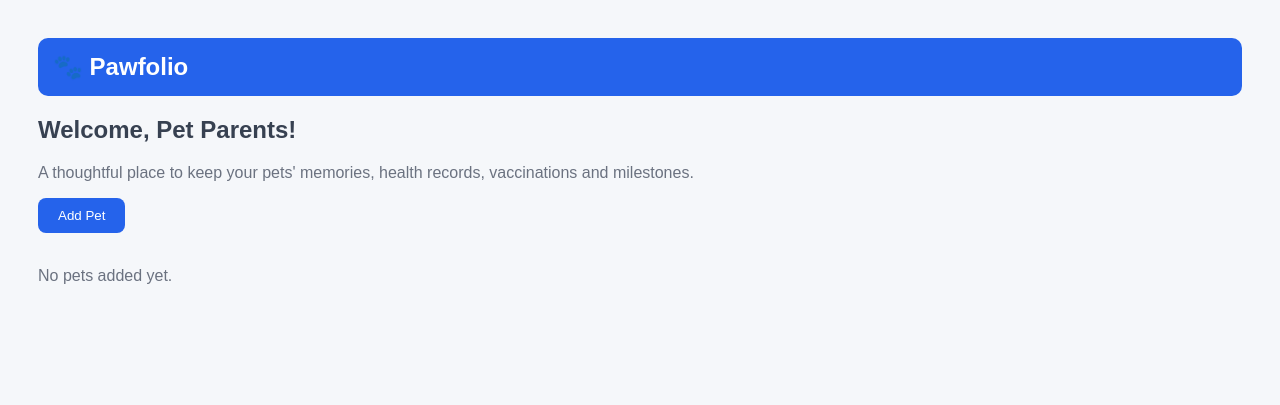
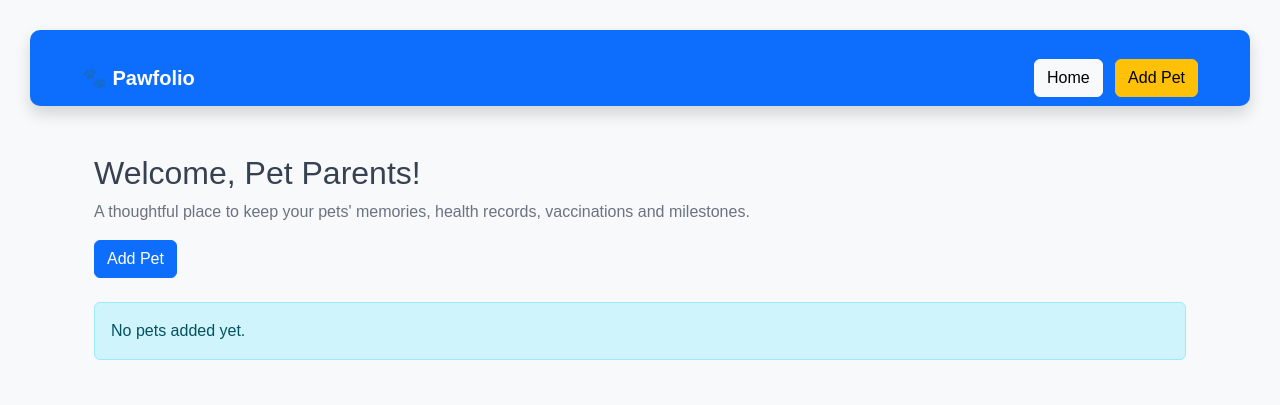
Before and after one commit to rishikatoch/pawfolio, a Flask app: page / in a window 1280 px wide. Shown: the top 405 px of the page. Run offline with Flask 3, Linux system fonts and the light colour scheme; data that the repository does not hold is empty.

Commit message:
Add pet image upload and profile improvements

```diff
--- a/app/routes.py
+++ b/app/routes.py
@@ -54,6 +54,9 @@ def add_pet():
                     "add_pet.html",
                     error="Weight must be a valid number."
                 )
+
+            print("UPLOAD_FOLDER =", app.config["UPLOAD_FOLDER"])
+            print("photo =", photo)
 
         filename = None
 
--- /dev/null
+++ b/app/templates/base.html
@@ -0,0 +1,66 @@
+<!DOCTYPE html>
+<html lang="en">
+
+<head>
+
+    <meta charset="UTF-8">
+
+    <meta name="viewport"
+          content="width=device-width, initial-scale=1">
+
+    <title>Pawfolio</title>
+
+    <link href="https://cdn.jsdelivr.net/npm/bootstrap@5.3.7/dist/css/bootstrap.min.css"
+          rel="stylesheet">
+
+    <link rel="stylesheet"
+          href="{{ url_for('static', filename='style.css') }}">
+
+</head>
+
+<body class="bg-light">
+
+<nav class="navbar navbar-expand-lg navbar-dark bg-primary shadow">
+
+    <div class="container">
+
+        <a class="navbar-brand fw-bold"
+           href="{{ url_for('home') }}">
+
+            🐾 Pawfolio
+
+        </a>
+
+        <div>
+
+            <a href="{{ url_for('home') }}"
+               class="btn btn-light me-2">
+
+                Home
+
+            </a>
+
+            <a href="{{ url_for('add_pet') }}"
+               class="btn btn-warning">
+
+                Add Pet
+
+            </a>
+
+        </div>
+
+    </div>
+
+</nav>
+
+<div class="container mt-5">
+
+    {% block content %}
+
+    {% endblock %}
+
+</div>
+
+</body>
+
+</html>
--- a/app/templates/index.html
+++ b/app/templates/index.html
@@ -1,20 +1,8 @@
-<!DOCTYPE html>
-<html>
+{% extends "base.html" %}
 
-<head>
-    <title>Pawfolio</title>
+{% block content %}
 
-    <link rel="stylesheet"
-          href="{{ url_for('static', filename='style.css') }}">
-</head>
-
-<body>
-
-    <nav>
-        <h1>🐾 Pawfolio</h1>
-    </nav>
-
-    <div class="container">
+<div class="container mt-4">
 
     <h2>Welcome, Pet Parents!</h2>
 
@@ -23,33 +11,45 @@
         health records, vaccinations and milestones.
     </p>
 
-        <a href="/add-pet">
-            <button>Add Pet</button>
+    <a href="{{ url_for('add_pet') }}" class="btn btn-primary mb-4">
+        Add Pet
     </a>
-
-        <br><br>
 
     {% if pets %}
 
+    <div class="row">
+
         {% for pet in pets %}
 
-            <div class="pet-card">
+        <div class="col-md-6 col-lg-4 mb-4">
+
+            <div class="card shadow-lg h-100">
 
                 {% if pet.photo %}
+
                 <a href="{{ url_for('pet_profile', id=pet.id) }}">
-                    <img src="{{ url_for('static', filename='uploads/' + pet.photo) }}"
-                         alt="{{ pet.name }}"
-                         width="200">
+                    <img
+                        src="{{ url_for('static', filename='uploads/' + pet.photo) }}"
+                        class="card-img-top"
+                        style="height:300px; object-fit:cover;"
+                        alt="{{ pet.name }}">
                 </a>
+
                 {% else %}
-                <p>📷 No Photo Available</p>
+
+                <div class="text-center p-5">
+                    📷 No Photo Available
+                </div>
+
                 {% endif %}
 
-                <h3>
+                <div class="card-body">
+
+                    <h4 class="card-title">
                         <a href="{{ url_for('pet_profile', id=pet.id) }}">
                             {{ pet.name }}
                         </a>
-                </h3>
+                    </h4>
 
                     <p><strong>Breed:</strong> {{ pet.breed }}</p>
 
@@ -57,40 +57,53 @@
 
                     <p><strong>Age:</strong> {{ pet.age }}</p>
 
-                <p><strong>Weight:</strong>
+                    <p>
+                        <strong>Weight:</strong>
                         {{ pet.weight if pet.weight else "Not recorded" }}
                     </p>
 
-                <p><strong>Vaccination:</strong>
+                    <p>
+                        <strong>Vaccination:</strong>
                         {{ pet.vaccination_status }}
                     </p>
 
-                <a href="{{ url_for('pet_profile', id=pet.id) }}">
-                    <button>View Profile</button>
+                </div>
+
+                <div class="card-footer">
+
+                    <a href="{{ url_for('pet_profile', id=pet.id) }}"
+                       class="btn btn-success btn-sm">
+                        View Profile
                     </a>
 
-                <a href="/edit/{{ pet.id }}">
-                    <button>Edit</button>
+                    <a href="{{ url_for('edit_pet', id=pet.id) }}"
+                       class="btn btn-warning btn-sm">
+                        Edit
                     </a>
 
-                <a href="/delete/{{ pet.id }}">
-                    <button>Delete</button>
+                    <a href="{{ url_for('delete_pet', id=pet.id) }}"
+                       class="btn btn-danger btn-sm">
+                        Delete
                     </a>
 
                 </div>
 
-            <br>
+            </div>
+
+        </div>
 
         {% endfor %}
 
+    </div>
+
     {% else %}
 
-            <p>No pets added yet.</p>
+    <div class="alert alert-info">
+        No pets added yet.
+    </div>
 
     {% endif %}
 
 </div>
 
-</body>
-
-</html>
+{% endblock %}
```
Also changed, not shown: app/models.py (+22 -1 lines). Lines whose indentation alone changed are shown as unchanged.
